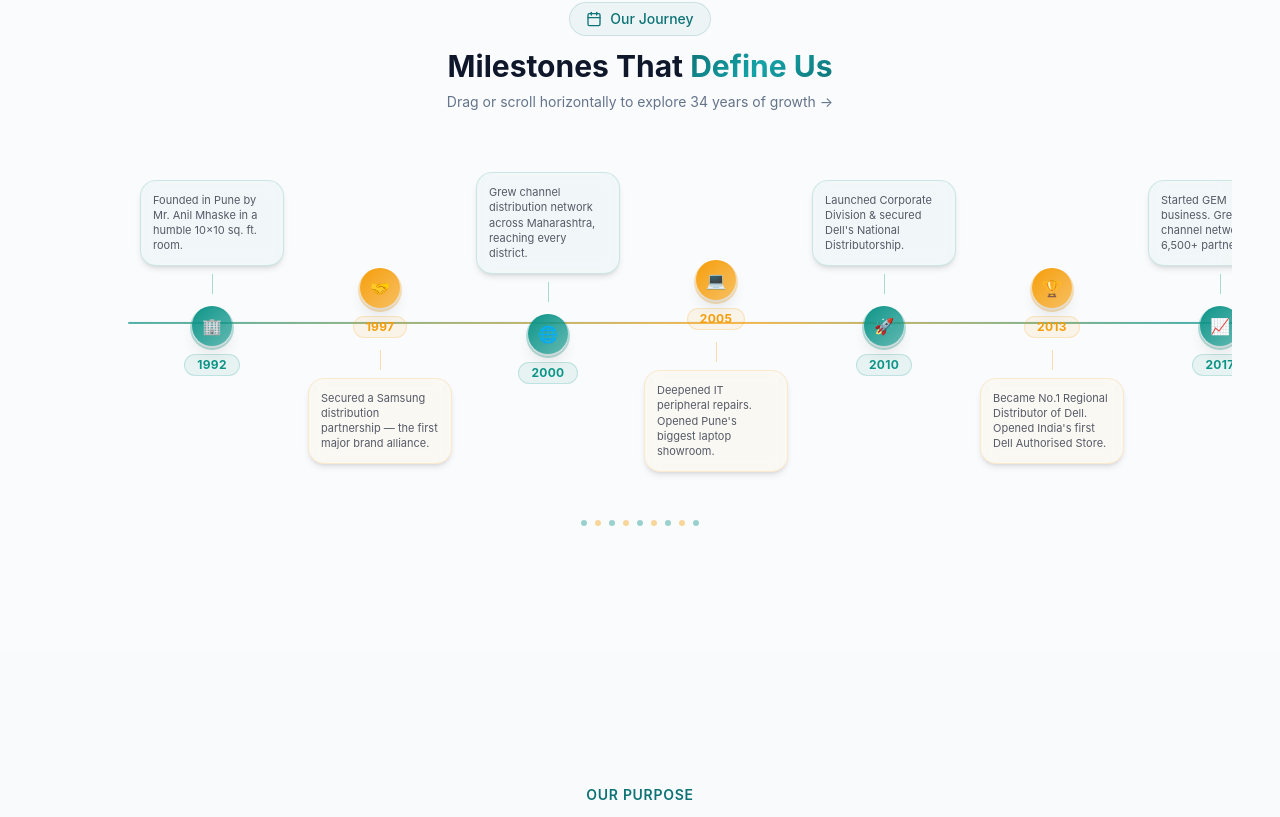
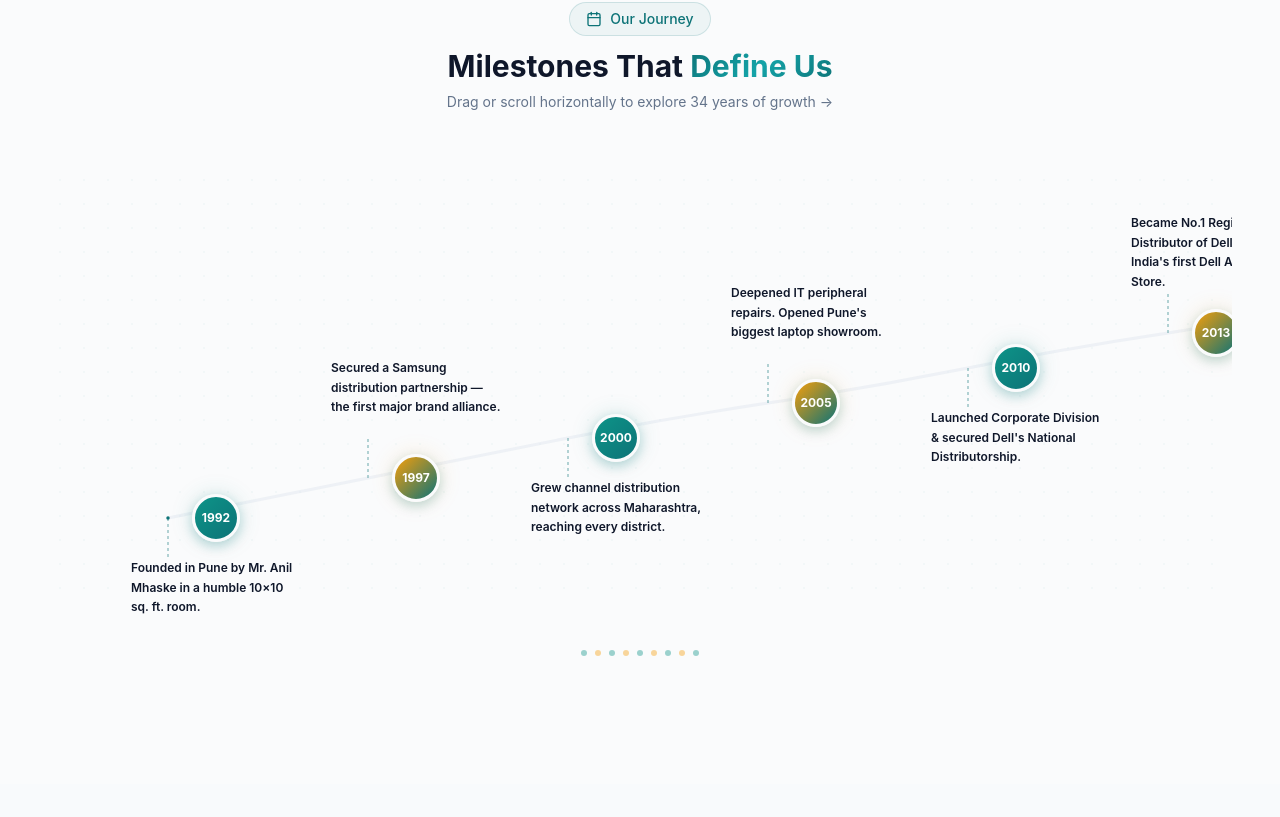
Before and after one commit to akkibansode8563-boop/DCC-INFOTECH-_WEB, a Next.js app: page / in a window 1280 px wide. Shown: the part 2363-3180 px from the top of the page. Built offline with nearby package versions, Linux system fonts and the light colour scheme.

Commit message:
style: refactor timeline to a professional rising growth graph matching reference design

```diff
--- a/src/components/dcc/About.tsx
+++ b/src/components/dcc/About.tsx
@@ -76,108 +76,81 @@ const timeline = [
   },
 ];
 
-/** Individual animated timeline node — card + dot + year badge */
+const points = [
+  { x: 120, y: 350 },  // 1992
+  { x: 320, y: 310 },  // 1997
+  { x: 520, y: 270 },  // 2000
+  { x: 720, y: 235 },  // 2005
+  { x: 920, y: 200 },  // 2010
+  { x: 1120, y: 165 }, // 2013
+  { x: 1320, y: 130 }, // 2017
+  { x: 1520, y: 95 },  // 2020
+  { x: 1720, y: 60 },  // Today
+];
+
+/** Individual animated timeline node on a growth graph path */
 function TimelineNode({
   item,
   index,
+  point,
 }: {
   item: (typeof timeline)[0];
   index: number;
+  point: { x: number; y: number };
 }) {
   const ref = useRef<HTMLDivElement>(null);
   const isInView = useInView(ref, { once: true, margin: '-60px 0px' });
-  const isAbove = index % 2 === 0;
-
-  const cardAbove = (
-    <motion.div
-      initial={{ opacity: 0, y: -28, scale: 0.9 }}
-      animate={isInView ? { opacity: 1, y: 0, scale: 1 } : {}}
-      transition={{ duration: 0.55, delay: index * 0.07, ease: [0.22, 1, 0.36, 1] }}
-      className="mb-3 w-36"
-    >
-      <div
-        className="rounded-2xl p-3 shadow-md backdrop-blur-sm"
-        style={{
-          background: `${item.color}09`,
-          border: `1px solid ${item.color}28`,
-        }}
-      >
-        <p className="text-[11px] leading-snug text-foreground/70">{item.event}</p>
-      </div>
-      <div className="mx-auto mt-2 h-5 w-px" style={{ background: `${item.color}55` }} />
-    </motion.div>
-  );
-
-  const cardBelow = (
-    <motion.div
-      initial={{ opacity: 0, y: 28, scale: 0.9 }}
-      animate={isInView ? { opacity: 1, y: 0, scale: 1 } : {}}
-      transition={{ duration: 0.55, delay: index * 0.07, ease: [0.22, 1, 0.36, 1] }}
-      className="mt-3 w-36"
-    >
-      <div className="mx-auto mb-2 h-5 w-px" style={{ background: `${item.color}55` }} />
-      <div
-        className="rounded-2xl p-3 shadow-md backdrop-blur-sm"
-        style={{
-          background: `${item.color}09`,
-          border: `1px solid ${item.color}28`,
-        }}
-      >
-        <p className="text-[11px] leading-snug text-foreground/70">{item.event}</p>
-      </div>
-    </motion.div>
-  );
+  const isAbove = index % 2 !== 0; // Odd indices are above the line
 
   return (
-    <div ref={ref} className="relative flex flex-col items-center" style={{ minWidth: 168 }}>
-      {/* Card above */}
-      {isAbove ? cardAbove : <div style={{ height: 'calc(56px + 20px + 12px)', width: 144 }} />}
+    <div ref={ref}>
+      {/* Glow highlight under active circle */}
+      <motion.div
+        initial={{ opacity: 0, scale: 0.8 }}
+        animate={isInView ? { opacity: 0.15, scale: 1 } : {}}
+        transition={{ duration: 0.6, delay: index * 0.05 }}
+        className="absolute rounded-full pointer-events-none blur-md"
+        style={{
+          left: point.x - 24,
+          top: point.y - 24,
+          width: 48,
+          height: 48,
+          background: item.color,
+        }}
+      />
 
-      {/* Central dot */}
-      <div className="relative z-10 flex flex-col items-center">
-        {/* Pulse ring */}
+      {/* Year Circle Node */}
       <motion.div
         initial={{ scale: 0, opacity: 0 }}
         animate={isInView ? { scale: 1, opacity: 1 } : {}}
-          transition={{ type: 'spring', stiffness: 260, damping: 16, delay: index * 0.07 + 0.12 }}
-          className="absolute rounded-full"
+        transition={{ type: 'spring', stiffness: 260, damping: 16, delay: index * 0.05 }}
+        whileHover={{ scale: 1.15 }}
+        className="absolute z-20 flex h-12 w-12 cursor-pointer items-center justify-center rounded-full border-[3px] border-background font-bold text-xs text-white shadow-md transition-colors duration-300 select-none"
         style={{
-            width: 44,
-            height: 44,
-            background: `${item.color}18`,
-            border: `2px solid ${item.color}35`,
-          }}
-        />
-        {/* Dot */}
-        <motion.div
-          initial={{ scale: 0, opacity: 0 }}
-          animate={isInView ? { scale: 1, opacity: 1 } : {}}
-          transition={{ type: 'spring', stiffness: 380, damping: 18, delay: index * 0.07 + 0.18 }}
-          whileHover={{ scale: 1.2 }}
-          className="relative z-10 flex h-10 w-10 cursor-pointer items-center justify-center rounded-full shadow-lg"
-          style={{ background: `linear-gradient(135deg, ${item.color} 0%, ${item.color}99 100%)` }}
-        >
-          <span className="text-base leading-none">{item.icon}</span>
-        </motion.div>
-
-        {/* Year badge */}
-        <motion.div
-          initial={{ opacity: 0, y: 6, scale: 0.8 }}
-          animate={isInView ? { opacity: 1, y: 0, scale: 1 } : {}}
-          transition={{ duration: 0.42, delay: index * 0.07 + 0.26, ease: 'backOut' }}
-          className="mt-2 rounded-full px-3 py-0.5 text-xs font-bold tracking-wide"
-          style={{
-            background: `${item.color}14`,
-            color: item.color,
-            border: `1px solid ${item.color}30`,
+          left: point.x - 24,
+          top: point.y - 24,
+          background: `linear-gradient(135deg, ${item.color} 0%, #0d7377 100%)`,
+          boxShadow: '0 4px 12px rgba(13, 115, 119, 0.25)',
         }}
       >
         {item.year}
       </motion.div>
-      </div>
 
-      {/* Card below */}
-      {!isAbove ? cardBelow : <div style={{ height: 'calc(56px + 20px + 12px)', width: 144 }} />}
+      {/* Clean Description Text */}
+      <motion.div
+        initial={{ opacity: 0, y: isAbove ? -12 : 12 }}
+        animate={isInView ? { opacity: 1, y: 0 } : {}}
+        transition={{ duration: 0.45, delay: index * 0.05 + 0.1 }}
+        className="absolute z-10 w-[170px]"
+        style={{
+          left: point.x - 85,
+          top: isAbove ? point.y - 120 : point.y + 40,
+        }}
+      >
+        <p className="text-xs font-semibold leading-relaxed text-foreground select-none">
+          {item.event}
+        </p>
+      </motion.div>
     </div>
   );
 }
@@ -352,7 +325,7 @@ export default function About() {
           </div>
         </div>
 
-        {/* ── Horizontal Timeline ── */}
+        {/* ── Horizontal Timeline (Graph Curve) ── */}
         <div ref={timelineContainerRef} className="mt-28">
 
           {/* Header */}
@@ -377,7 +350,7 @@ export default function About() {
           {/* Scrollable track */}
           <div
             ref={trackRef}
-            className="overflow-x-auto pb-4"
+            className="overflow-x-auto pb-6 pt-4"
             style={{ scrollbarWidth: 'none', cursor: 'grab' }}
             onMouseDown={(e) => {
               const el = e.currentTarget;
@@ -397,51 +370,71 @@ export default function About() {
             }}
           >
             <div
-              className="relative inline-flex items-center px-20"
+              className="relative inline-flex items-center px-12"
               style={{
-                minWidth: `${timeline.length * 168 + 160}px`,
-                height: 340,
+                minWidth: '1880px',
+                height: 440,
               }}
             >
-              {/* Static track line */}
-              <div
-                className="absolute left-20 h-px rounded-full bg-border/50"
-                style={{ top: '50%', width: 'calc(100% - 160px)', transform: 'translateY(-50%)' }}
+              {/* Dotted background pattern overlay inside timeline */}
+              <div className="absolute inset-0 dot-pattern opacity-40 pointer-events-none" />
+
+              <svg
+                className="absolute inset-0 pointer-events-none"
+                style={{ width: '100%', height: '100%' }}
+              >
+                <defs>
+                  {/* Linear gradient for progress line */}
+                  <linearGradient id="timelineLineGradient" x1="0%" y1="0%" x2="100%" y2="0%">
+                    <stop offset="0%" stopColor="#0d7377" />
+                    <stop offset="50%" stopColor="#f59e0b" />
+                    <stop offset="100%" stopColor="#14a3a8" />
+                  </linearGradient>
+                </defs>
+
+                {/* Base light gray graph line */}
+                <path
+                  d="M 120,350 Q 220,330 320,310 T 520,270 T 720,235 T 920,200 T 1120,165 T 1320,130 T 1520,95 T 1720,60"
+                  fill="none"
+                  stroke="var(--border)"
+                  strokeWidth={3}
+                  strokeLinecap="round"
+                  opacity={0.5}
                 />
 
-              {/* Animated entry line (draws on scroll-into-view) */}
-              <motion.div
-                className="absolute left-20 h-0.5 rounded-full origin-left"
-                initial={{ scaleX: 0 }}
-                animate={timelineInView ? { scaleX: 1 } : {}}
-                transition={{ duration: 1.8, ease: [0.16, 1, 0.3, 1], delay: 0.2 }}
-                style={{
-                  top: '50%',
-                  transform: 'translateY(-50%)',
-                  width: 'calc(100% - 160px)',
-                  background: 'linear-gradient(90deg, #0d9488 0%, #f59e0b 40%, #0d9488 70%, #f59e0b 100%)',
-                  opacity: 0.7,
-                }}
+                {/* Scroll-driven progress line */}
+                <motion.path
+                  d="M 120,350 Q 220,330 320,310 T 520,270 T 720,235 T 920,200 T 1120,165 T 1320,130 T 1520,95 T 1720,60"
+                  fill="none"
+                  stroke="url(#timelineLineGradient)"
+                  strokeWidth={3.5}
+                  strokeLinecap="round"
+                  style={{ pathLength: lineScaleX }}
                 />
 
-              {/* Scroll-driven progress glow line */}
-              <motion.div
-                className="absolute left-20 h-0.5 rounded-full origin-left"
-                style={{
-                  top: '50%',
-                  transform: 'translateY(-50%)',
-                  width: 'calc(100% - 160px)',
-                  scaleX: lineScaleX,
-                  background: 'linear-gradient(90deg, #0d9488, #f59e0b)',
-                  filter: 'blur(1px)',
-                  opacity: 0.5,
-                }}
+                {/* Vertical dashed connectors to labels */}
+                {points.map((p, i) => {
+                  const isAbove = i % 2 !== 0;
+                  return (
+                    <line
+                      key={i}
+                      x1={p.x}
+                      y1={p.y}
+                      x2={p.x}
+                      y2={isAbove ? p.y - 42 : p.y + 42}
+                      stroke="#0d7377"
+                      strokeWidth={1.5}
+                      strokeDasharray="3,3"
+                      opacity={0.4}
                     />
+                  );
+                })}
+              </svg>
 
               {/* Nodes */}
-              <div className="relative z-10 flex items-center">
+              <div className="relative w-full h-full">
                 {timeline.map((item, i) => (
-                  <TimelineNode key={item.year} item={item} index={i} />
+                  <TimelineNode key={item.year} item={item} index={i} point={points[i]} />
                 ))}
               </div>
             </div>
```
Lines whose indentation alone changed are shown as unchanged.
